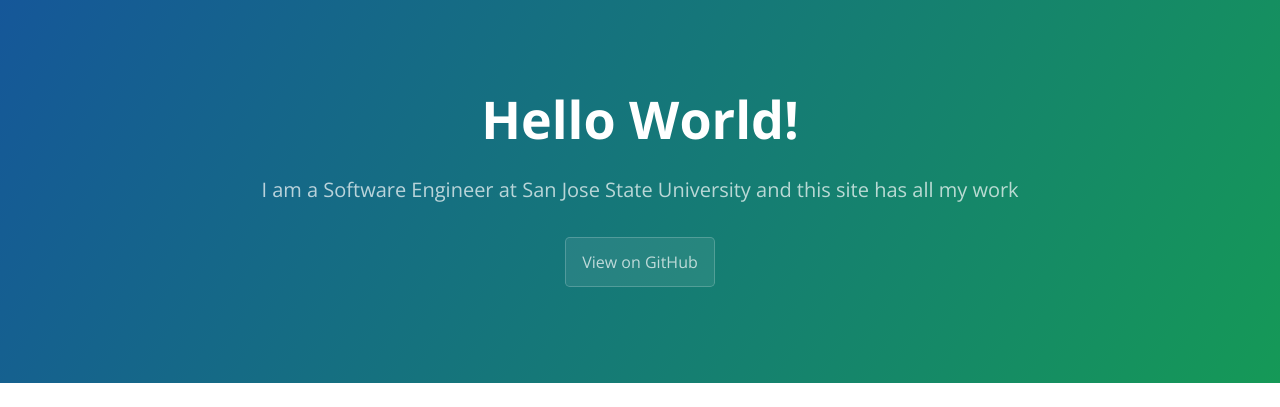
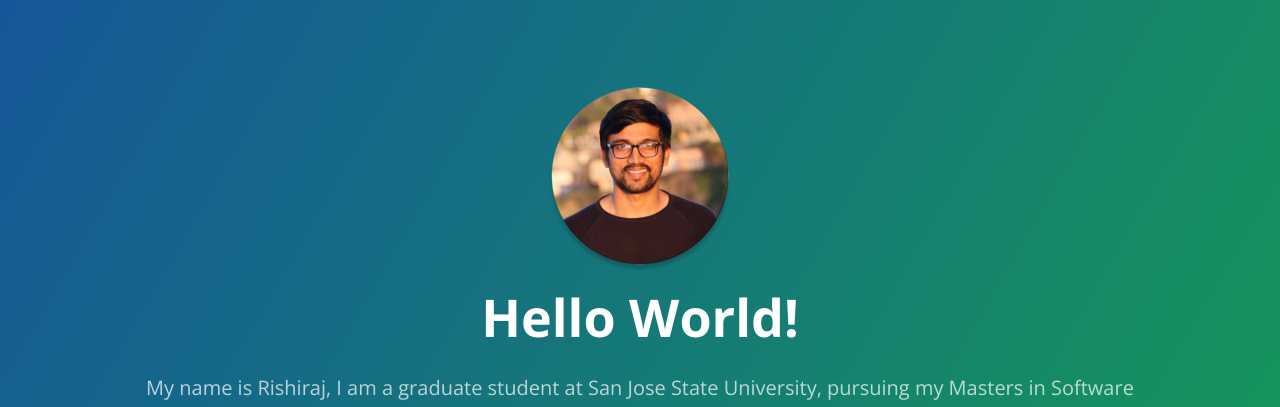
Before and after one commit to rishirajrandive/rishirajrandive.github.io, a Jekyll site: the page built from index.html, in a window 1280 px wide. Shown: the top 407 px of the page. Built offline with Jekyll 4.4.1, drawn with Linux system fonts in a browser that asks for light colours; the list of posts is cut into pages by our own code; some of the changed text lies outside the part shown.

Commit message:
Update on the site

```diff
--- a/_config.yml
+++ b/_config.yml
@@ -1,6 +1,6 @@
 # Setup
 title:        Hello World!
-tagline:      I am a Software Engineer at San Jose State University and this site has all my work
+tagline:      My name is Rishiraj, I am a graduate student at San Jose State University, pursuing my Masters in Software Engineering. I enjoy developing mobile apps, scroll down to checkout all my projects!
 baseurl:      ""
 paginate:     1
 
--- a/_includes/page-header.html
+++ b/_includes/page-header.html
@@ -1,4 +1,5 @@
 <section class="page-header">
+  <img class="img-responsive" src="{{ site.baseurl }}/assets/img/profile.png" alt="">
   <h1 class="project-name">{{ site.title }}</h1>
   <h2 class="project-tagline">{{ site.tagline }}</h2>
   <a href="https://github.com/rishirajrandive/rishirajrandive.github.io" class="btn">View on GitHub</a>
--- a/assets/css/cayman.css
+++ b/assets/css/cayman.css
@@ -156,8 +156,8 @@ a:hover { text-decoration: underline; }
 
 .main-content { word-wrap: break-word; }
 .main-content :first-child { margin-top: 0; }
-@media screen and (min-width: 64em) { .main-content { max-width: 64rem; padding: 2rem 6rem; margin: 0 auto; font-size: 1.1rem; } }
-@media screen and (min-width: 42em) and (max-width: 64em) { .main-content { padding: 2rem 4rem; font-size: 1.1rem; } }
+@media screen and (min-width: 64em) { .main-content { max-width: 74rem; padding: 2rem 6rem; margin: 0 auto; font-size: 1.1rem; } }
+@media screen and (min-width: 42em) and (max-width: 74em) { .main-content { padding: 2rem 4rem; font-size: 1.1rem; } }
 @media screen and (max-width: 42em) { .main-content { padding: 2rem 1rem; font-size: 1rem; } }
 .main-content img { max-width: 100%; }
 .main-content h1, .main-content h2, .main-content h3, .main-content h4, .main-content h5, .main-content h6 { margin-top: 2rem; margin-bottom: 1rem; font-weight: normal; color: #159957; }
```
Also changed, not shown: assets/img/profile.png (added).
